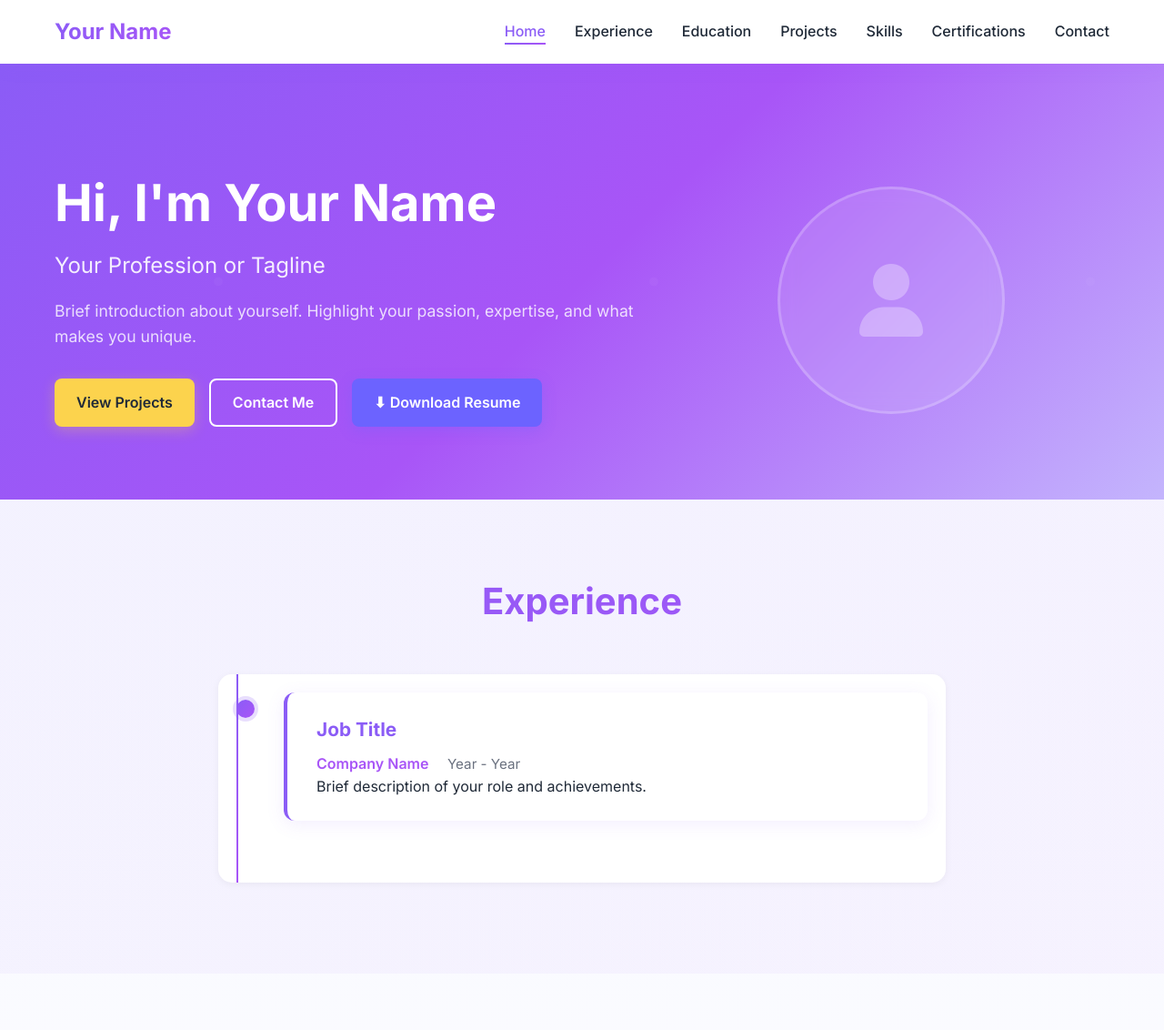
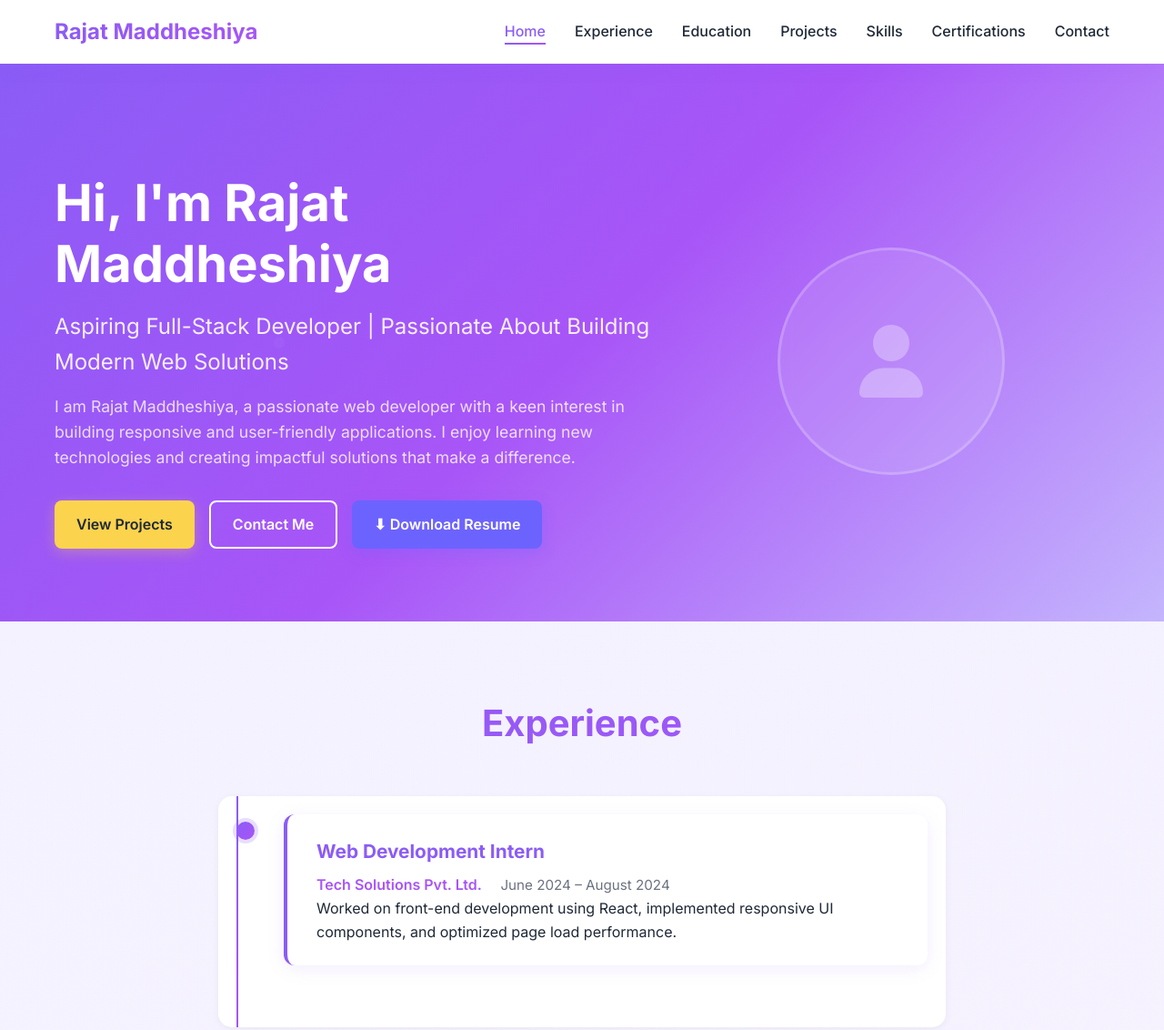
Before and after one commit to Rajat1612/portfolio-website, a plain HTML site: page index.html in a window 1280 px wide. Shown: the top 1132 px of the page at 91% size. Drawn offline with Linux system fonts and the light colour scheme.

Commit message:
Update portfolio with Rajat Maddheshiya's personal details and information

```diff
--- a/index.html
+++ b/index.html
@@ -3,7 +3,7 @@
 <head>
     <meta charset="UTF-8">
     <meta name="viewport" content="width=device-width, initial-scale=1.0">
-    <title>Professional Portfolio - Your Name</title>
+    <title>Professional Portfolio - Rajat Maddheshiya</title>
     <link rel="stylesheet" href="styles.css">
     <link href="https://cdnjs.cloudflare.com/ajax/libs/font-awesome/6.0.0/css/all.min.css" rel="stylesheet">
     <link href="https://fonts.googleapis.com/css2?family=Inter:wght@300;400;500;600;700&display=swap" rel="stylesheet">
@@ -11,7 +11,7 @@
 <body>
     <nav class="navbar">
         <div class="container nav-container">
-            <a href="#introduction" class="nav-logo">Your Name</a>
+            <a href="#introduction" class="nav-logo">Rajat Maddheshiya</a>
             <ul class="nav-menu">
                 <li><a href="#introduction" class="nav-link">Home</a></li>
                 <li><a href="#experience" class="nav-link">Experience</a></li>
@@ -33,9 +33,9 @@
             <div class="hero-background"></div>
             <div class="container hero-container">
                 <div class="hero-content">
-                    <h1>Hi, I'm <span class="highlight">Your Name</span></h1>
-                    <p class="hero-subtitle">Your Profession or Tagline</p>
-                    <p class="hero-description">Brief introduction about yourself. Highlight your passion, expertise, and what makes you unique.</p>
+                    <h1>Hi, I'm <span class="highlight">Rajat Maddheshiya</span></h1>
+                    <p class="hero-subtitle">Aspiring Full-Stack Developer | Passionate About Building Modern Web Solutions</p>
+                    <p class="hero-description">I am Rajat Maddheshiya, a passionate web developer with a keen interest in building responsive and user-friendly applications. I enjoy learning new technologies and creating impactful solutions that make a difference.</p>
                     <div class="hero-buttons">
                         <a href="#projects" class="btn btn-primary">View Projects</a>
                         <a href="#contact" class="btn btn-secondary">Contact Me</a>
@@ -57,10 +57,10 @@
                     <div class="timeline-item">
                         <div class="timeline-dot"></div>
                         <div class="timeline-content">
-                            <h3>Job Title</h3>
-                            <span class="company">Company Name</span>
-                            <span class="duration">Year - Year</span>
-                            <p>Brief description of your role and achievements.</p>
+                            <h3>Web Development Intern</h3>
+                            <span class="company">Tech Solutions Pvt. Ltd.</span>
+                            <span class="duration">June 2024 – August 2024</span>
+                            <p>Worked on front-end development using React, implemented responsive UI components, and optimized page load performance.</p>
                         </div>
                     </div>
                     <!-- Add more timeline-items as needed -->
@@ -76,10 +76,10 @@
                             <i class="fas fa-graduation-cap"></i>
                         </div>
                         <div class="education-content">
-                            <h3>Degree</h3>
-                            <p class="institution">Institution Name</p>
-                            <p class="year">Year - Year</p>
-                            <p class="description">Brief description of your studies and achievements.</p>
+                            <h3>B.Tech in Computer Science</h3>
+                            <p class="institution">XYZ University</p>
+                            <p class="year">2020 – 2024</p>
+                            <p class="description">Studied computer science fundamentals, software engineering principles, and modern programming technologies.</p>
                         </div>
                     </div>
                     <!-- Add more education-cards as needed -->
@@ -98,8 +98,8 @@
                             </div>
                         </div>
                         <div class="project-content">
-                            <h3>Project Name</h3>
-                            <p>Short description of the project, technologies used, and your role.</p>
+                            <h3>Portfolio Website</h3>
+                            <p>Designed and developed a personal portfolio website using HTML, CSS, and JavaScript, hosted on GitHub Pages.</p>
                             <div class="project-links">
                                 <a href="#" class="project-link"><i class="fab fa-github"></i> Code</a>
                                 <a href="#" class="project-link"><i class="fas fa-external-link-alt"></i> Demo</a>
@@ -177,7 +177,7 @@
     </main>
     <footer class="footer">
         <div class="container">
-            <p>&copy; 2024 Your Name. All rights reserved.</p>
+            <p>&copy; 2024 Rajat Maddheshiya. All rights reserved.</p>
         </div>
     </footer>
     <script src="script.js"></script>
```
